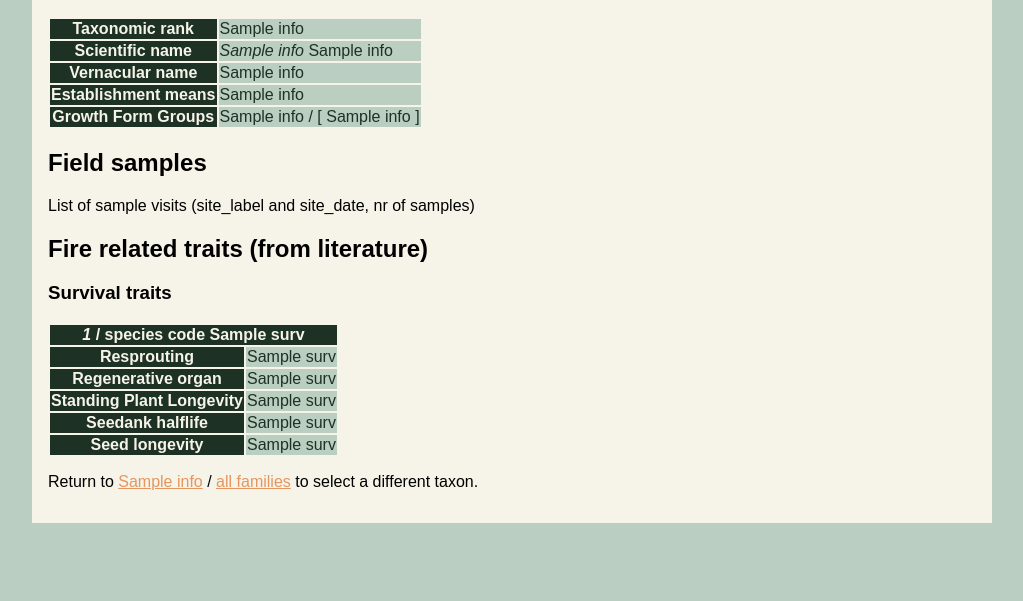
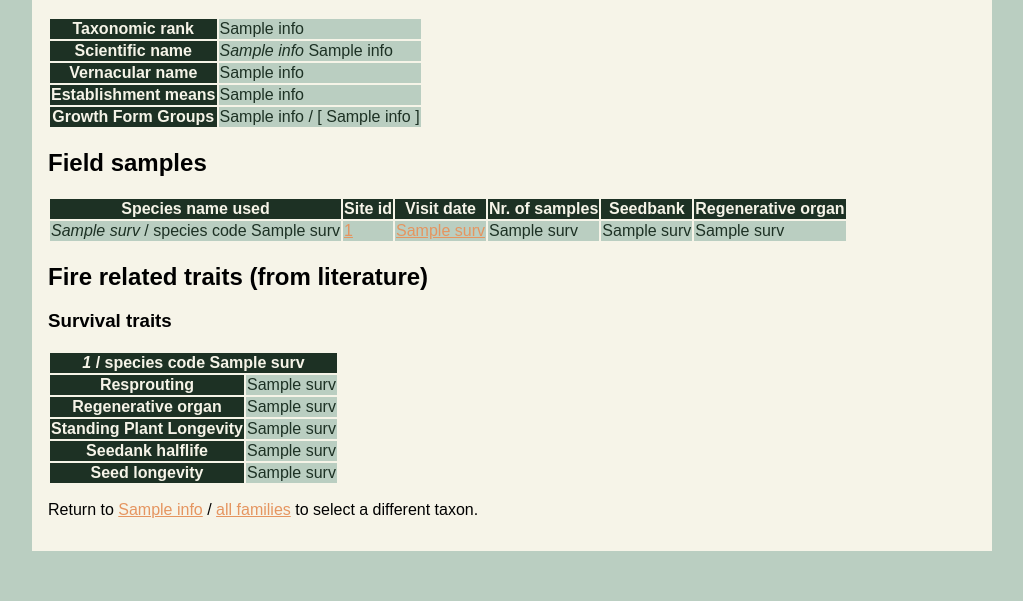
Before and after one commit to ces-unsw-edu-au/fireveg-webapp, a Flask app: template webapp/templates/species/info.html in a window 1280 px wide. Shown: the part 199-800 px from the top of the page, without its empty margins (128-1151 px from the left). Run offline with Flask 2, Linux system fonts and the light colour scheme; the template is opened without the code that fills it: most values are stand-ins (such as "Sample title", 1, 10 or a date in 2020); some libraries are stand-ins or nearby versions.

Commit message:
add field sample tables to species pages

```diff
--- a/webapp/templates/index.html
+++ b/webapp/templates/index.html
@@ -9,7 +9,7 @@
 <div>
   <ul>
     <li><a href="{{ url_for('sites.survey_list') }}">List of surveys</a>
-    <li><a href="{{ url_for('sites.sites_list') }}">List of sites</a>
+    <li><a href="{{ url_for('sites.sites_list') }}">List of sites (all surveys)</a>
       <li><a href="{{ url_for('species.fam_list') }}">List of species per family</a>
         <li><a href="{{ url_for('traits.trait_sum') }}">Traits from literature records</a>
   </ul>
--- a/webapp/templates/species/info.html
+++ b/webapp/templates/species/info.html
@@ -67,7 +67,42 @@
 
 <h2>Field samples</h2>
 
-<p>List of sample visits (site_label and site_date, nr of samples)</p>
+{% if fsamp|length == 0 %}
+<h3 class='empty'>No field samples recorded for this taxon</h3>
+{% else %}
+<table>
+
+<tr>
+  <th>Species name used</th>
+  <th>Site id</th>
+  <th>Visit date</th>
+  <th>Nr. of samples</th>
+  <th>Seedbank</th>
+  <th>Regenerative organ</th>
+</tr>
+{% for surv in fsamp %}
+
+<tr><td><i>{{surv[3]}}</i> / species code {{surv[4]}}</td>
+  <td>
+  <a href="{{ url_for('sites.site_info', id =surv[0]) }}">{{ surv[0]}}</a></td>
+  <td>  <a href="{{ url_for('sites.visit_info', id =surv[0], dt=surv[1]) }}">{{ surv[1]}}</a></td>
+  <td>{{ surv[2] }}</td>
+  {% if surv[5] == None %}
+  <td class='empty'>No value recorded.</td>
+  {% else %}
+  <td>{{ surv[5] }}</td>
+  {% endif %}
+  {% if surv[6] == None %}
+  <td class='empty'>No value recorded.</td>
+  {% else %}
+  <td>{{ surv[6] }}</td>
+  {% endif %}
+</tr>
+
+{% endfor %}
+<table>
+{% endif %}
+
 
   <h2>Fire related traits (from literature)</h2>
   {% if survs|length == 0 %}
```
Also changed, not shown: webapp/species.py (+4 -4 lines).
